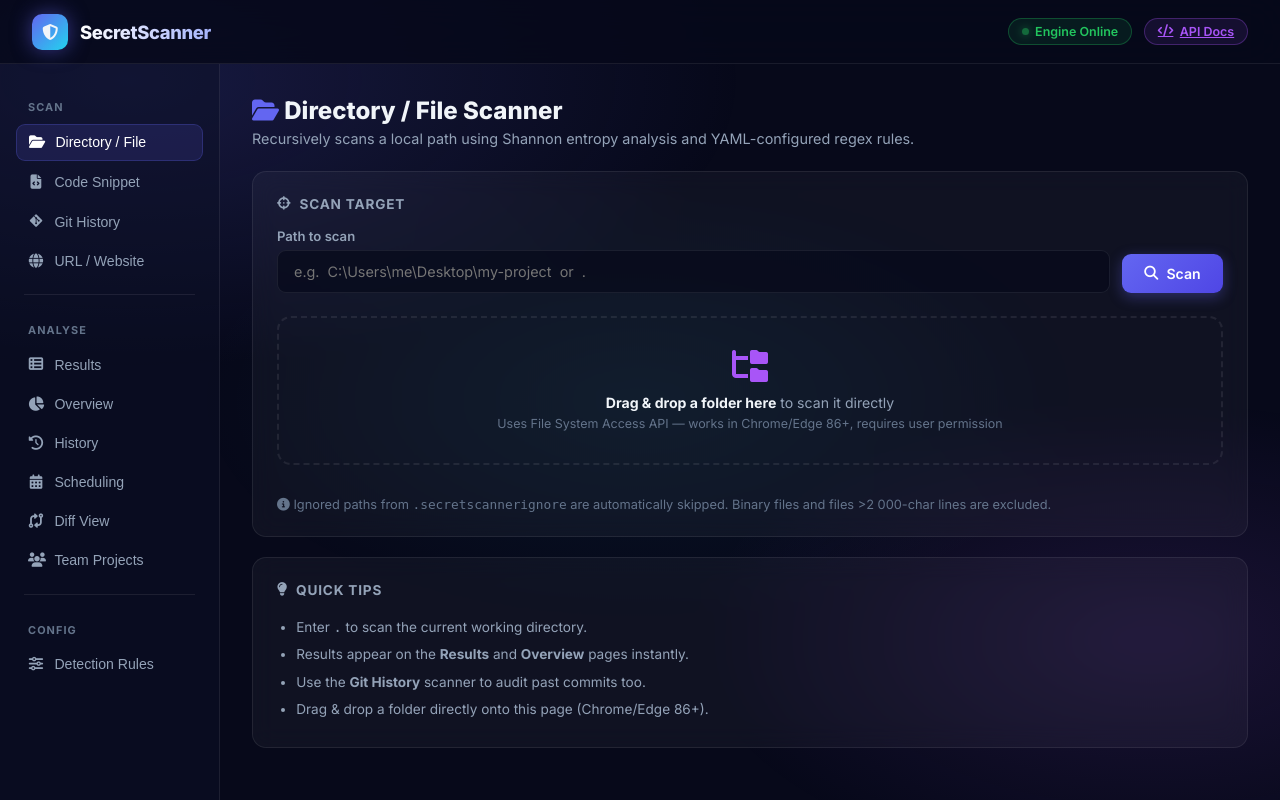
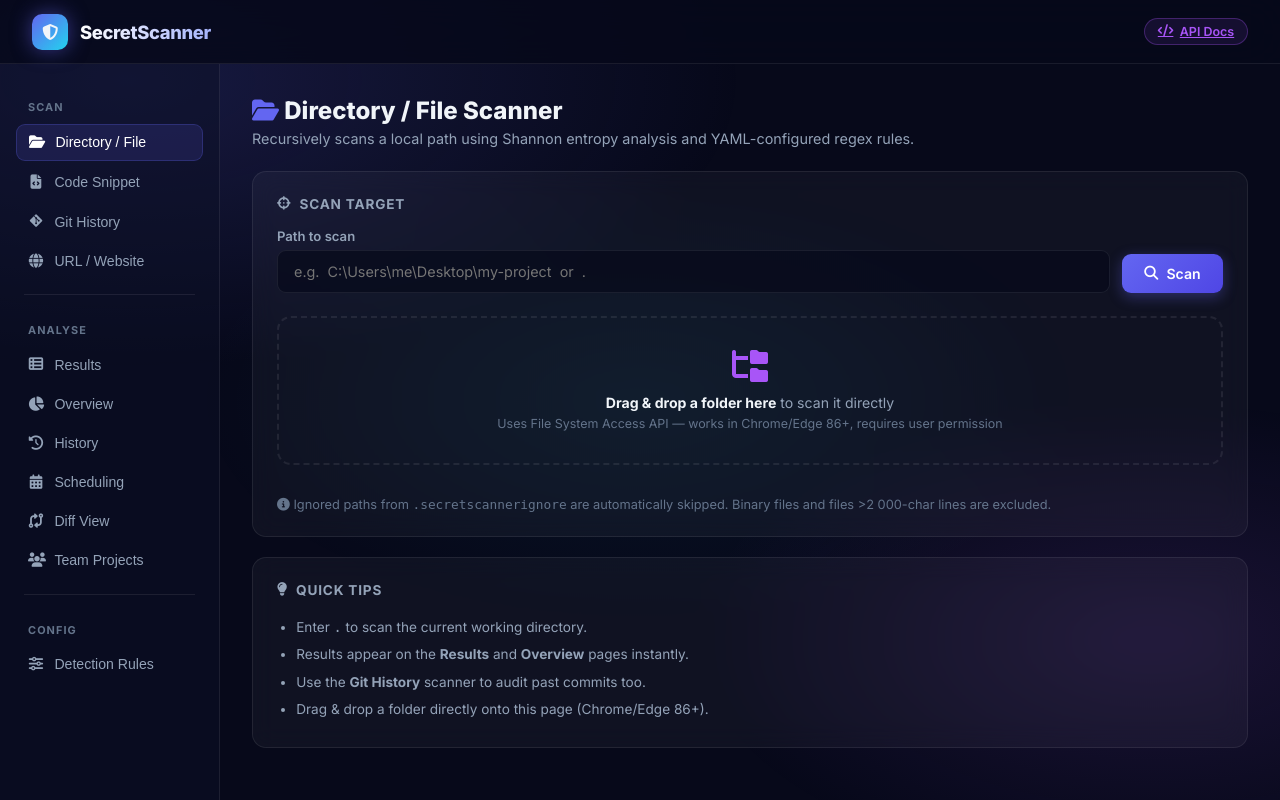
Before and after one commit to xorudra/secret-scanner, a FastAPI app: page / in a window 1280 px wide. Run offline with FastAPI, Linux system fonts and the light colour scheme; some libraries are stand-ins or nearby versions.

Commit message:
Remove static 'Engine Online' pill from the navbar
- The pill was hardcoded markup with no health-check behind it, so it always claimed the engine was online

- Removed the now-unused .pill-green, .pulse CSS and the pulse keyframes (the API Docs pill keeps .pill-violet)

```diff
--- a/secret_scanner/api/templates/index.html
+++ b/secret_scanner/api/templates/index.html
@@ -111,16 +111,8 @@
       font-size: .78rem; font-weight: 600;
       border: 1px solid;
     }
-    .pill-green  { background: rgba(34,197,94,.1);  border-color: rgba(34,197,94,.3);  color: var(--safe); }
     .pill-violet { background: rgba(168,85,247,.1); border-color: rgba(168,85,247,.3); color: var(--violet); cursor: pointer; transition: background .2s; }
     .pill-violet:hover { background: rgba(168,85,247,.2); }
-
-    .pulse {
-      width: 7px; height: 7px; border-radius: 50%; background: var(--safe);
-      box-shadow: 0 0 8px var(--safe);
-      animation: pulse 2s infinite;
-    }
-    @keyframes pulse { 0%,100%{opacity:1;} 50%{opacity:.4;} }
 
     /* -- Layout -- */
     .layout { display: grid; grid-template-columns: 220px 1fr; min-height: calc(100vh - 64px); }
@@ -581,7 +573,6 @@
     </a>
   </div>
   <div class="nav-right">
-    <span class="pill pill-green"><span class="pulse"></span> Engine Online</span>
     <a href="/docs" target="_blank" class="pill pill-violet"><i class="fa-solid fa-code"></i> API Docs</a>
   </div>
 </nav>
```
